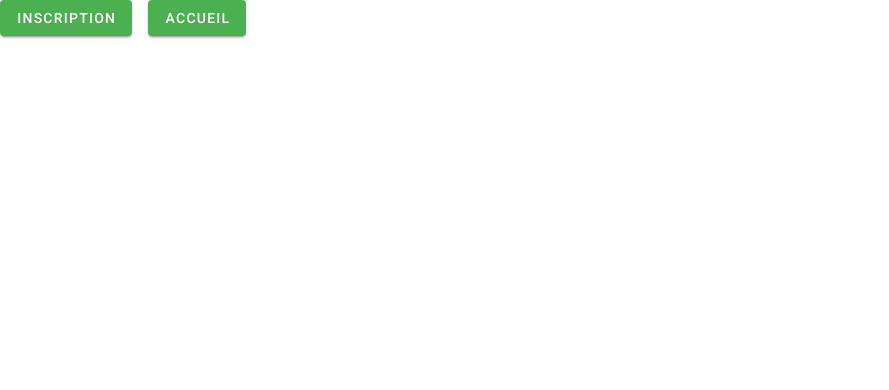
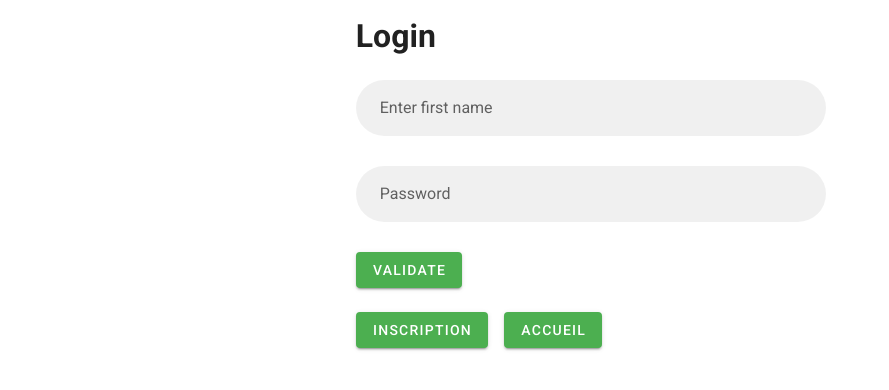
Before and after one commit to QuentinFontenay/front-microservice, a Vue app: page / in a window 1280 px wide. Shown: the top 390 px of the page, without its empty margins (0-889 px from the left). Built offline with nearby package versions, Linux system fonts and the light colour scheme.

Commit message:
Front Login

```diff
--- a/src/views/Home.vue
+++ b/src/views/Home.vue
@@ -1,24 +1,81 @@
 <template>
+    <v-container>
+        <v-row>
+            <v-col :cols="12" lg="5" md="5" offset-lg="3" offset-md="3">
+                <h1 class="pb-5">Login</h1>
+                <v-form ref="form" lazy-validation v-model="valid">
+                    <v-text-field
+                            v-model="form.firstName"
+                            required
+                            filled
+                            rounded
+                            label="Enter first name"
+                            :rules="firstNameRules"
+                    ></v-text-field>
+                    <v-text-field
+                            v-model="form.Password"
+                            rounded
+                            required
+                            filled
+                            label="Password"
+                            :type="'password'"
+                            :rules="PasswordRules"
+                    ></v-text-field>
+                    <v-btn
+                            :disabled="!valid"
+                            color="success"
+                            class="mr-4"
+                            @click="validate"
+                    >
+                        Validate
+                    </v-btn>
+                </v-form>
+              <br>
                 <div class="home">
                     <v-btn color="success" class="mr-4" @click="clickInscription">Inscription</v-btn>
                     <v-btn color="success" class="mr-4" @click="clickAccueil">Accueil</v-btn>
                 </div>
+            </v-col>
+        </v-row>
+    </v-container>
 </template>
 
 <script>
     // @ is an alias to /src
 
     export default {
-  name: 'home',
+        data() {
+            return {
+                firstName: '',
+                firstNameRules: [
+                    v => !!v || 'Login is required',
+                    v => (v && v.length <= 10) || 'First Name must be less than 10 characters',
+                ],
+                Password: '',
+                PasswordRules: [
+                    v => !!v || 'Password is required'
+                ],
+
+                show: true,
+                valid: true,
+                form: {
+                    cookie: false,
+                }
+            };
+        },
         methods: {
-    clickInscription (event) {
-      event.preventDefault()
-      this.$router.push('/inscription')
-    },
-    clickAccueil (event) {
-      event.preventDefault()
-      this.$router.push('/accueil')
+            validate() {
+                if (this.$refs.form.validate()) {
+                    this.snackbar = true
+                    //var context = this
+                    console.log(this.form.firstName)
+                    console.log(this.form.Password)
+
                 }
             }
+
         }
+    }
+
+
 </script>
```
Lines whose indentation alone changed are shown as unchanged.
